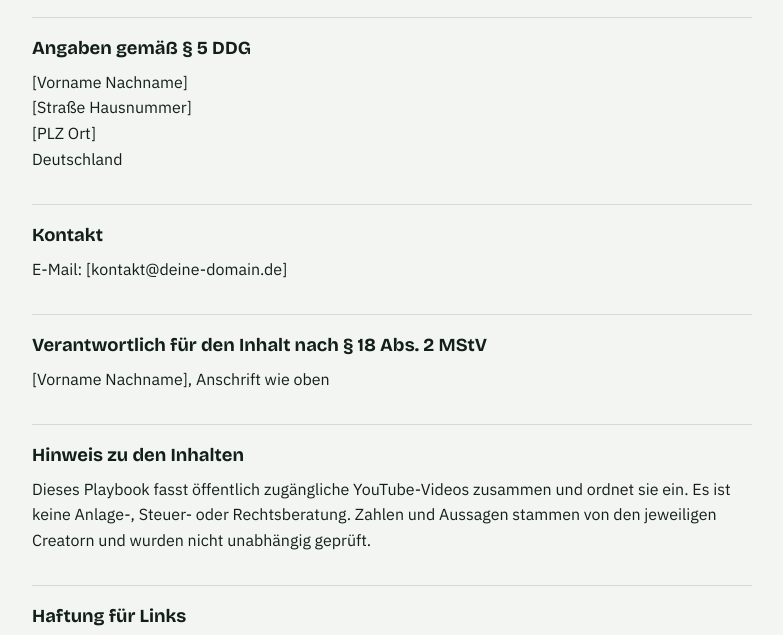
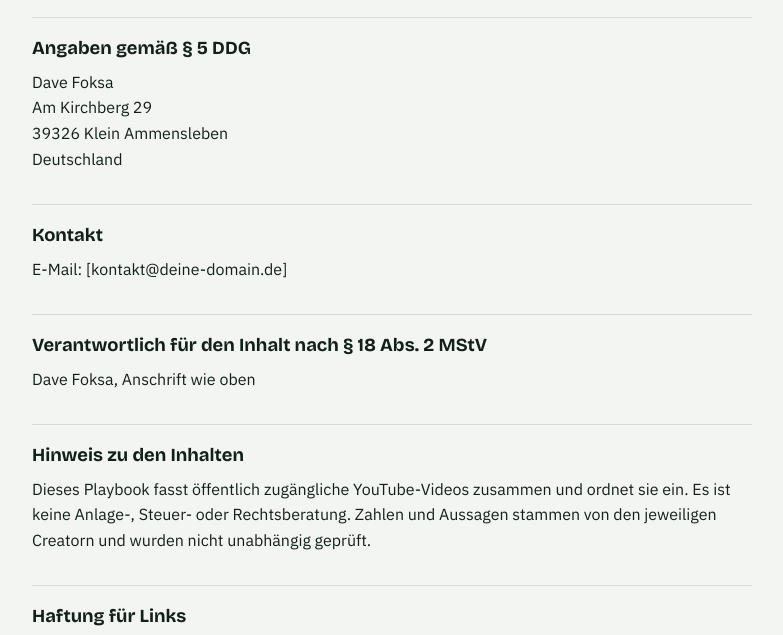
Before and after one commit to AlfaCoder/playbook-passives-einkommen, a plain HTML site: page impressum.html in a window 1280 px wide. Shown: the part 150-785 px from the top of the page, without its empty margins (248-1031 px from the left). Drawn offline with Linux system fonts and the light colour scheme.

Commit message:
Impressum und Datenschutz: Anschrift eingetragen
Co-Authored-By: Claude Opus 5.5 <noreply@anthropic.com>

```diff
--- a/impressum.html
+++ b/impressum.html
@@ -15,16 +15,16 @@
   <h1>Impressum</h1>
 
   <h2>Angaben gemäß § 5 DDG</h2>
-  <p>[Vorname Nachname]<br>
-  [Straße Hausnummer]<br>
-  [PLZ Ort]<br>
+  <p>Dave Foksa<br>
+  Am Kirchberg 29<br>
+  39326 Klein Ammensleben<br>
   Deutschland</p>
 
   <h2>Kontakt</h2>
   <p>E-Mail: [kontakt@deine-domain.de]</p>
 
   <h2>Verantwortlich für den Inhalt nach § 18 Abs. 2 MStV</h2>
-  <p>[Vorname Nachname], Anschrift wie oben</p>
+  <p>Dave Foksa, Anschrift wie oben</p>
 
   <h2>Hinweis zu den Inhalten</h2>
   <p>Dieses Playbook fasst öffentlich zugängliche YouTube-Videos zusammen und ordnet sie ein. Es ist keine Anlage-, Steuer- oder Rechtsberatung. Zahlen und Aussagen stammen von den jeweiligen Creatorn und wurden nicht unabhängig geprüft.</p>
```
Also changed, not shown: datenschutz.html (+1 -1 lines).
